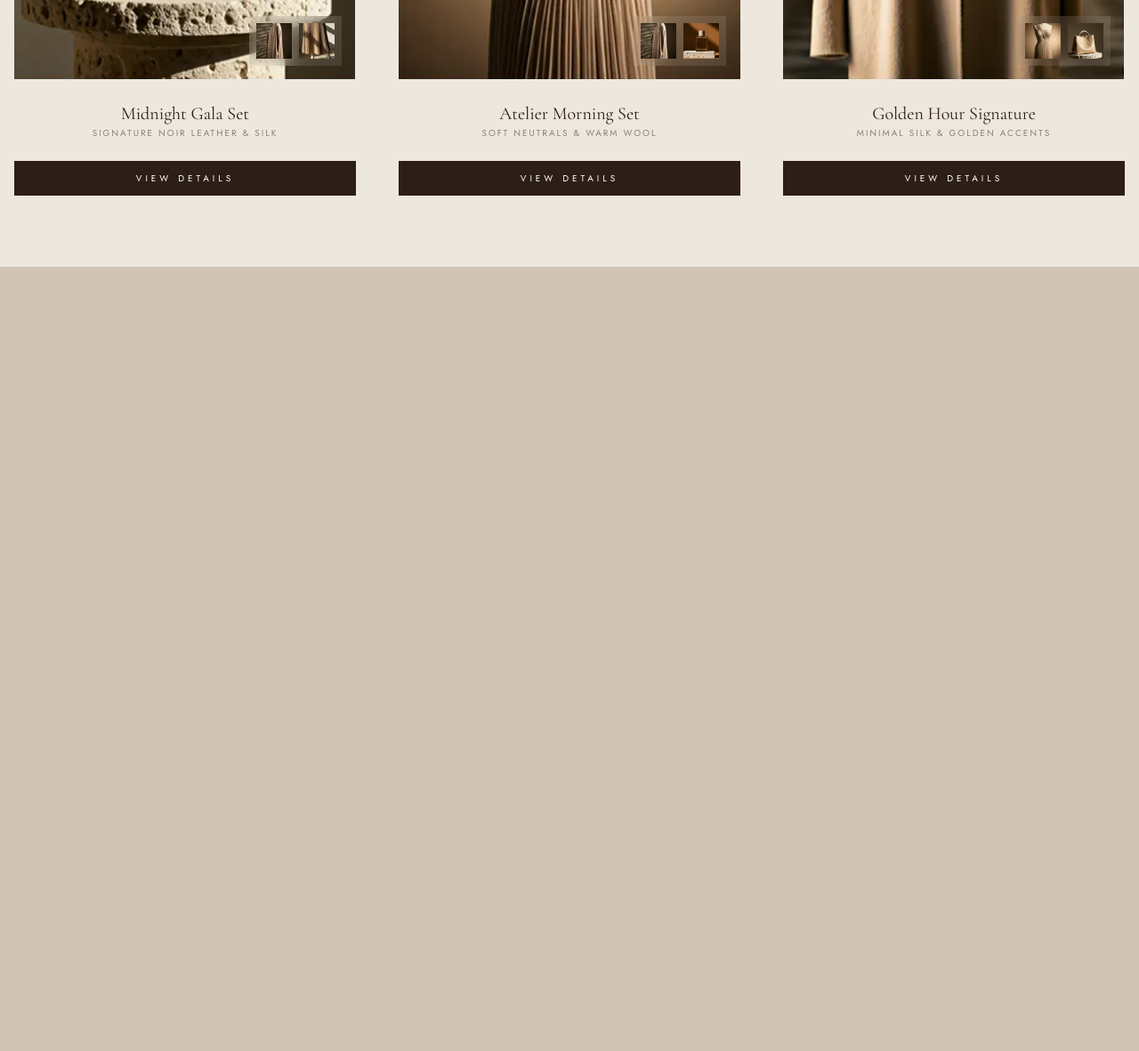
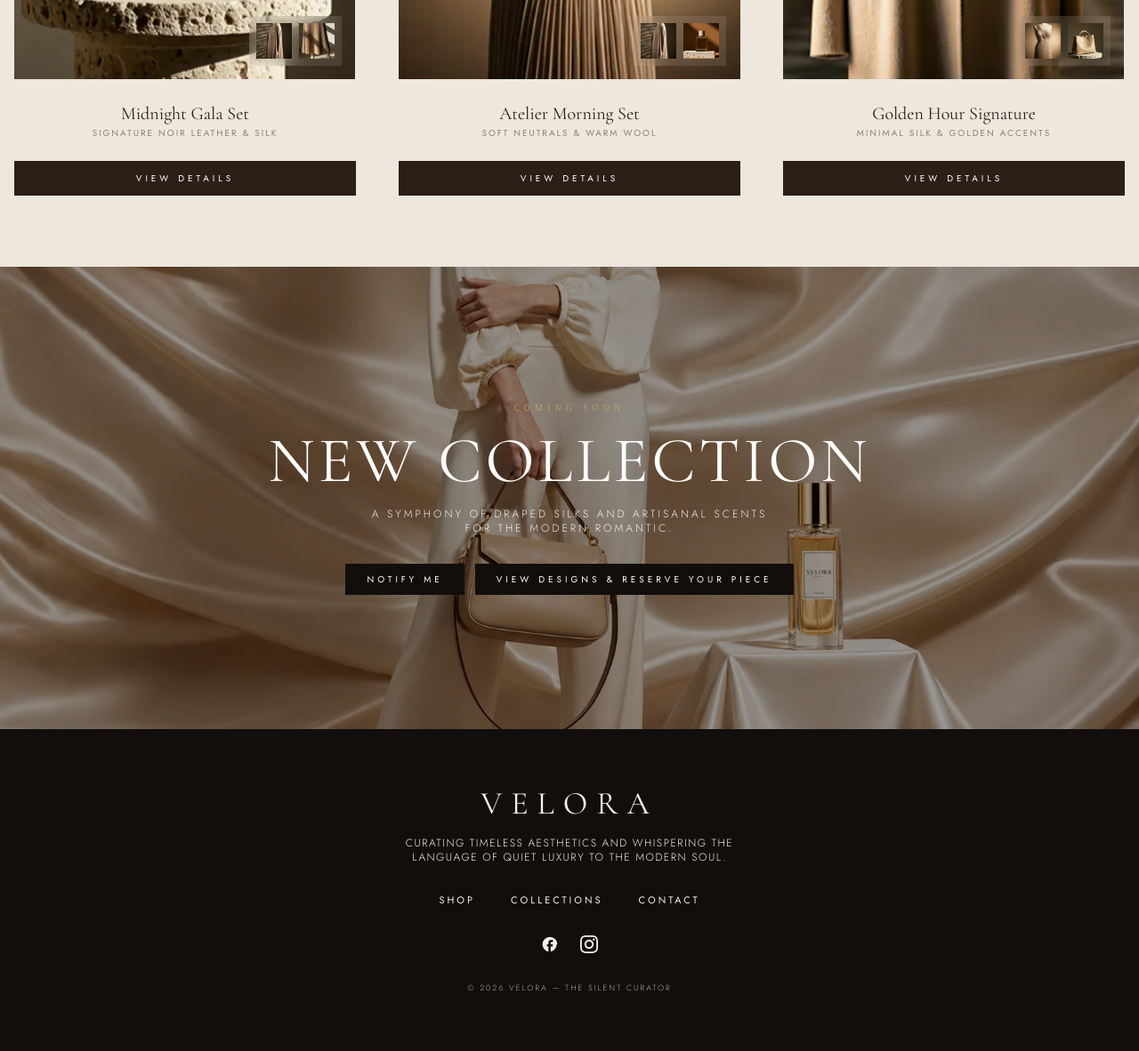
Before and after one commit to israanm/Velora-Project, a website: page collection.html in a window 1280 px wide. Shown: the part 2722-3904 px from the top of the page at 89% size. Before the commit the page ends 3022 px from the top, so only its background shows below. Drawn offline with nearby package versions, Linux system fonts and the light colour scheme.

Commit message:
feat(collection): add banner section and footer

```diff
--- a/collection.html
+++ b/collection.html
@@ -83,7 +83,7 @@
                 <a href="#sets"
                     class="pb-5 border-b-0 border-primary2 hover:font-extrabold hover:border-b-2 active:font-extrabold">Our
                     Curated Looks</a>
-                <a href="#"
+                <a href="#new"
                     class="pb-5 border-b-0 border-primary2 hover:font-extrabold hover:border-b-2 active:font-extrabold ">New</a>
             </div>
         </div>
@@ -616,8 +616,79 @@
             </div>
 
         </section>
+        <section class="relative h-[65vh] max-md:h-[55vh] bg-cover bg-position-[50%_60%] bg-[url(./../../assets/images/collection/new-collection-banner.webp)]"
+        id="new">
+
+
+            <div class="bg-black/40 w-full h-full flex flex-col justify-center items-center text-center px-6">
+
+
+                <p class="font-noto uppercase text-[#C8A96A] tracking-[5px] text-[10px] mb-4">
+                    COMING SOON </p>
+
+
+                <h1 class="font-garamond text-4xl md:text-6xl lg:text-7xl text-white tracking-[4px] mb-4">
+                    NEW COLLECTION
+                </h1>
+
+
+                <p class="font-jost text-[11px] md:text-xs uppercase tracking-[3px] text-white/90 max-w-md mb-8">
+                    A symphony of draped silks and artisanal scents for the modern romantic.
+                </p>
+
+                <div class="flex flex-col md:flex-row gap-3">
+
+                    <button
+                        class="px-6 py-2.5 bg-deep text-white font-jost text-[10px] tracking-[4px] uppercase hover:opacity-80 transition">
+                        Notify Me
+                    </button>
+
+                    <button
+                        class="px-6 py-2.5 bg-deep text-white font-jost text-[10px] tracking-[4px] uppercase hover:opacity-80 transition">
+                        VIEW DESIGNS & RESERVE YOUR PIECE </button>
+
+                </div>
+
+            </div>
+
+        </section>
+
+
     </main>
+    <footer class="bg-deep text-secondary py-16 max-md:py-12">
+        <div class="container 2xl:w-[calc(100%-96px)] text-center flex flex-col items-center gap-4">
 
+            <h2 class="text-3xl md:text-4xl tracking-[10px] text-secondary">
+                VELORA
+            </h2>
+
+            <p class="text-[9px] md:text-xs tracking-[1.5px] uppercase text-secondary max-w-sm leading-4">
+                Curating timeless aesthetics and whispering the language of quiet luxury to the modern soul.
+            </p>
+
+            <nav
+                class="flex justify-center gap-8 md:gap-10 my-4 font-jost text-[11px] tracking-[3px] uppercase text-secondary">
+                <a href="#">Shop</a>
+                <a href="#">Collections</a>
+                <a href="#">Contact</a>
+            </nav>
+
+            <div class="flex gap-6 mb-4">
+                <a href="#" class="hover:opacity-70 transition">
+                    <img src="./assets/icons/icon-facebook.svg" alt="facebook icon" class="w-5" />
+                </a>
+
+                <a href="#" class="hover:opacity-70 transition">
+                    <img src="./assets/icons/icon-instagram.svg" alt="instagram icon" class="w-5" />
+                </a>
+            </div>
+
+            <p class="text-[9px] tracking-[2px] text-secondary/70 uppercase">
+                © 2026 VELORA — The Silent Curator
+            </p>
+
+        </div>
+    </footer>
 
 
 </body>
```
Also changed, not shown: assets/css/output.css.
